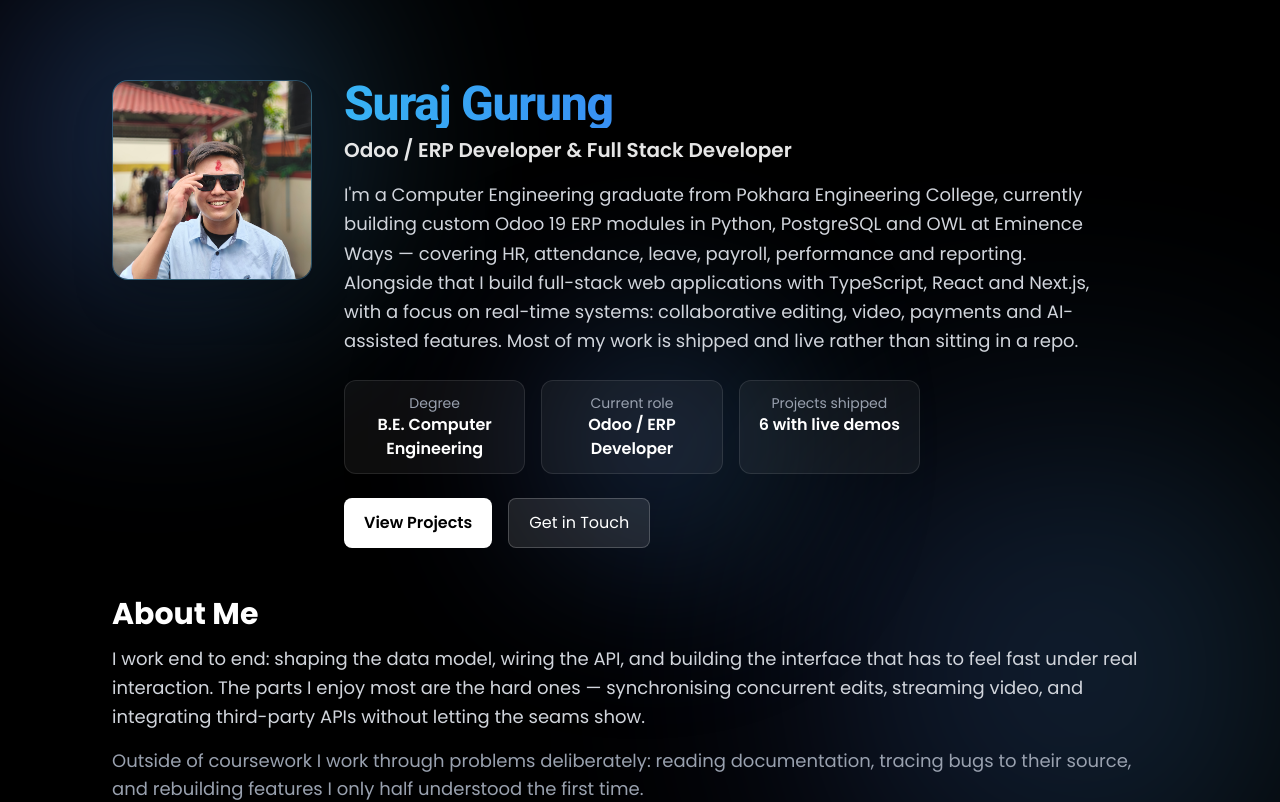
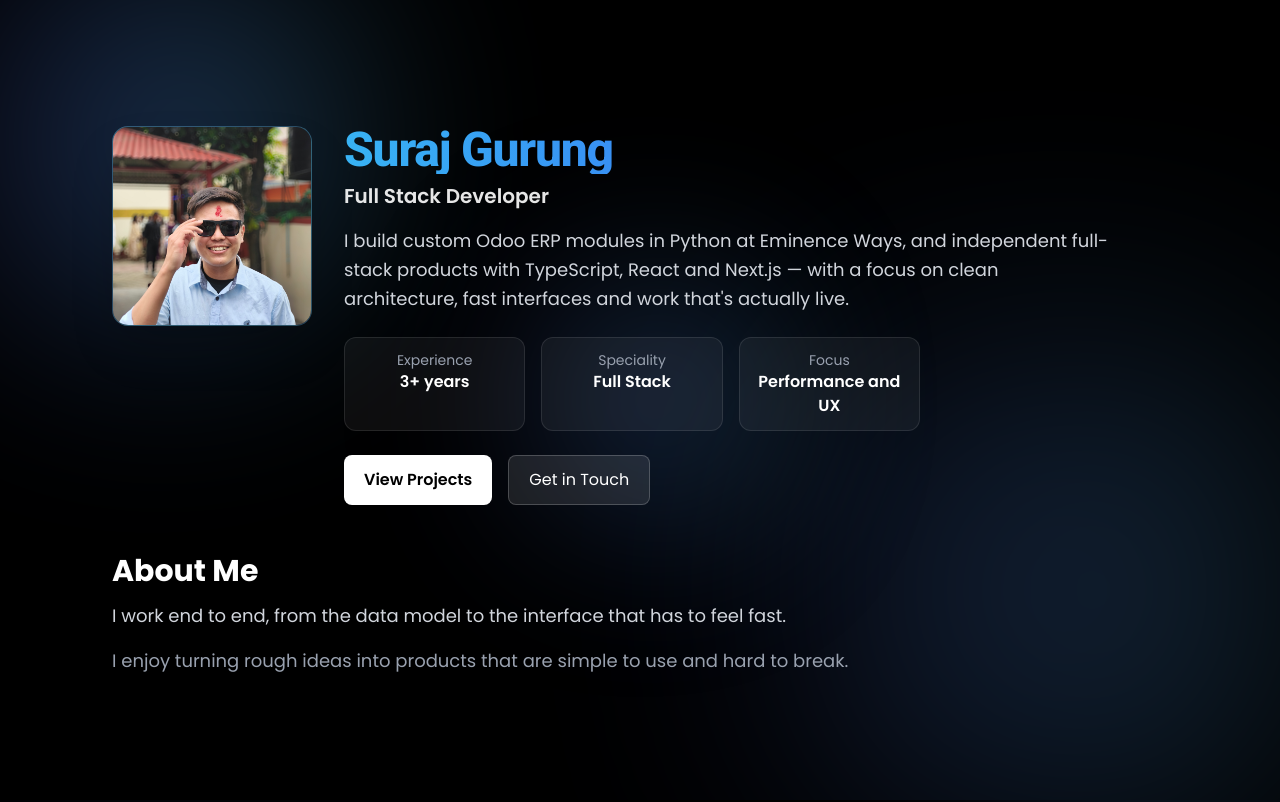
Before and after one commit to Surajj042/My-Portfolio, a Next.js app: page / in a window 1280 px wide. Shown: the part 800-1602 px from the top of the page. Built offline with nearby package versions, Linux system fonts and the light colour scheme.

Commit message:
feat: update project descriptions and roles in About and Home sections

```diff
--- a/app/projects/page.tsx
+++ b/app/projects/page.tsx
@@ -48,8 +48,8 @@
         <header className="mt-8">
           <h1 className="text-4xl font-extrabold sm:text-5xl">All projects</h1>
           <p className="mt-4 max-w-2xl text-lg text-gray-300">
-            {projects.length} builds in total &mdash; the six on the homepage,
-            plus everything else I&apos;ve shipped.
+            The full archive &mdash; shipped work, experiments, and the things
+            that taught me the most.
           </p>
         </header>
 
--- a/app/sections/About.tsx
+++ b/app/sections/About.tsx
@@ -4,12 +4,10 @@
 import Image from "next/image";
 
 export default function About() {
-  // Replaces the previous "Experience: 1+ years" claim, which undersold a
-  // four-year Computer Engineering degree.
   const stats = [
-    { label: "Degree", value: "B.E. Computer Engineering" },
-    { label: "Current role", value: "Odoo / ERP Developer" },
-    { label: "Projects shipped", value: "6 with live demos" },
+    { label: "Experience", value: "3+ years" },
+    { label: "Speciality", value: "Full Stack" },
+    { label: "Focus", value: "Performance and UX" },
   ];
 
   const glows = [
@@ -47,7 +45,7 @@
           >
             <Image
               src="/assets/p.jpg"
-              alt="Portrait photograph of Suraj Gurung, Odoo ERP and full stack developer"
+              alt="Portrait photograph of Suraj Gurung, Full Stack Developer"
               width={200}
               height={200}
               sizes="200px"
@@ -61,18 +59,14 @@
             </h2>
 
             <p className="mt-2 text-lg sm:text-xl text-white/90 font-semibold">
-              Odoo / ERP Developer &amp; Full Stack Developer
+              Full Stack Developer
             </p>
 
             <p className="mt-4 text-gray-300 leading-relaxed sm:text-lg max-w-2xl md:max-w-3xl">
-              I&apos;m a Computer Engineering graduate from Pokhara Engineering
-              College, currently building custom Odoo 19 ERP modules in Python,
-              PostgreSQL and OWL at Eminence Ways — covering HR, attendance,
-              leave, payroll, performance and reporting. Alongside that I build
-              full-stack web applications with TypeScript, React and Next.js,
-              with a focus on real-time systems: collaborative editing, video,
-              payments and AI-assisted features. Most of my work is shipped and
-              live rather than sitting in a repo.
+              I build custom Odoo ERP modules in Python at Eminence Ways, and
+              independent full-stack products with TypeScript, React and
+              Next.js — with a focus on clean architecture, fast interfaces
+              and work that&apos;s actually live.
             </p>
 
             <div className="mt-6 grid grid-cols-2 sm:grid-cols-3 gap-3 sm:gap-4 max-w-xl">
@@ -119,16 +113,12 @@
             About Me
           </h3>
           <p className="text-gray-300 leading-relaxed text-base sm:text-lg">
-            I work end to end: shaping the data model, wiring the API, and
-            building the interface that has to feel fast under real interaction.
-            The parts I enjoy most are the hard ones — synchronising concurrent
-            edits, streaming video, and integrating third-party APIs without
-            letting the seams show.
+            I work end to end, from the data model to the interface that has
+            to feel fast.
           </p>
           <p className="mt-4 text-gray-400 text-base sm:text-lg">
-            Outside of coursework I work through problems deliberately: reading
-            documentation, tracing bugs to their source, and rebuilding features
-            I only half understood the first time.
+            I enjoy turning rough ideas into products that are simple to use
+            and hard to break.
           </p>
         </motion.div>
       </div>
--- a/app/sections/Home.tsx
+++ b/app/sections/Home.tsx
@@ -8,7 +8,7 @@
 import { glowVariants } from "../lib/motion";
 import { getSocialIcon } from "../lib/icons";
 
-const ROLES = ["Odoo / ERP Developer", "Full Stack Developer"] as const;
+const ROLES = ["Computer Engineer", "Full Stack Developer"] as const;
 const TYPE_MS = 60;
 const DELETE_MS = 40;
 const HOLD_MS = 1200;
```
